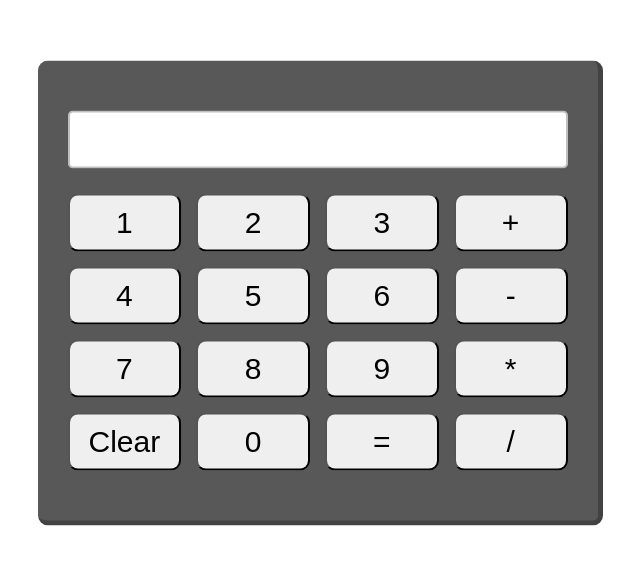
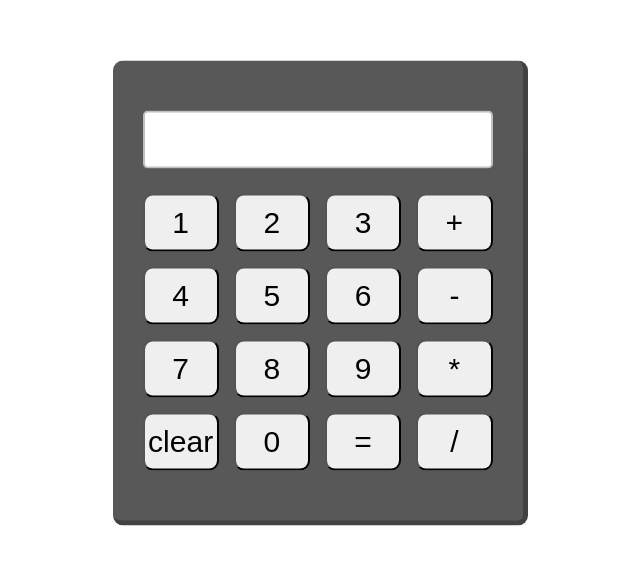
Before and after one commit to BosEriko/rr-calculator, a React (Create React App) app: page / in a window 1280 px wide. Shown: the part 107-672 px from the top of the page, without its empty margins (320-960 px from the left). Built offline with nearby package versions, Linux system fonts and the light colour scheme.

Commit message:
add types to buttons

```diff
--- a/src/App.css
+++ b/src/App.css
@@ -1,6 +1,6 @@
 .calculator {
   display: grid;
-  width: 500px;
+  width: 350px;
   margin: 50vh auto 0;
   transform: translateY(-50%);
   grid-template-columns: repeat(4, 1fr);
--- a/src/App.js
+++ b/src/App.js
@@ -6,16 +6,16 @@ import Output from './components/Output';
 class App extends React.Component {
   render() {
     const buttons = [
-      '1',      '2',      '3',      '+',
-      '4',      '5',      '6',      '-',
-      '7',      '8',      '9',      '*',
-      'Clear',  '0',      '=',      '/',
+      { data: '1', type: 'integer' },       { data: '2', type: 'integer' }, { data: '3', type: 'integer' },  { data: '+', type: 'function' },
+      { data: '4', type: 'integer' },       { data: '5', type: 'integer' }, { data: '6', type: 'integer' },  { data: '-', type: 'function' },
+      { data: '7', type: 'integer' },       { data: '8', type: 'integer' }, { data: '9', type: 'integer' },  { data: '*', type: 'function' },
+      { data: 'clear', type: 'function' },  { data: '0', type: 'integer' }, { data: '=', type: 'function' },  { data: '/', type: 'function' },
     ];
     return (
       <div className="App">
         <div className="calculator">
           <Output />
-          { buttons.map((char, key) => <Button char={char} key={key} />) }
+          { buttons.map((button, key) => <Button char={button.data} type={button.type} key={key} />) }
         </div>
       </div>
     );
```
